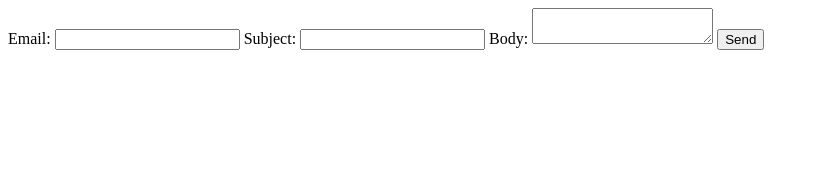
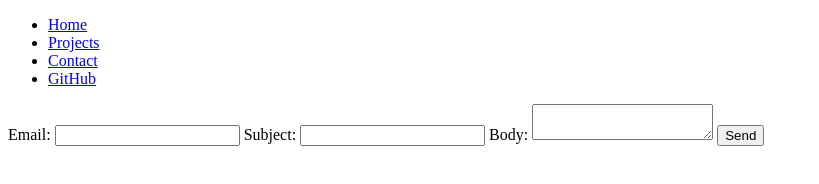
Before and after one commit to cjkmy/portfolio, a plain HTML site: page contact/index.html in a window 1280 px wide. Shown: the whole page, without its empty margins (0-819 px from the left). Drawn offline with Linux system fonts and the light colour scheme.

Commit message:
Update index.html

```diff
--- a/contact/index.html
+++ b/contact/index.html
@@ -7,6 +7,14 @@
     <link rel="stylesheet" href="../style.css">
 </head>
 <body>
+    <nav>
+    <ul>
+    <li><a href="../index.html">Home</a></li>
+    <li><a href="../projects/index.html">Projects</a></li>
+    <li><a href="../contact/index.html">Contact</a></li>
+    <li><a href="https://github.com/cjkmy" target="_blank">GitHub</a></li>
+    </ul>
+    </nav>
     <form action="mailto:ckimayong@ucsd.edu" method="post" enctype="text/plain">
 
     <label>
```
